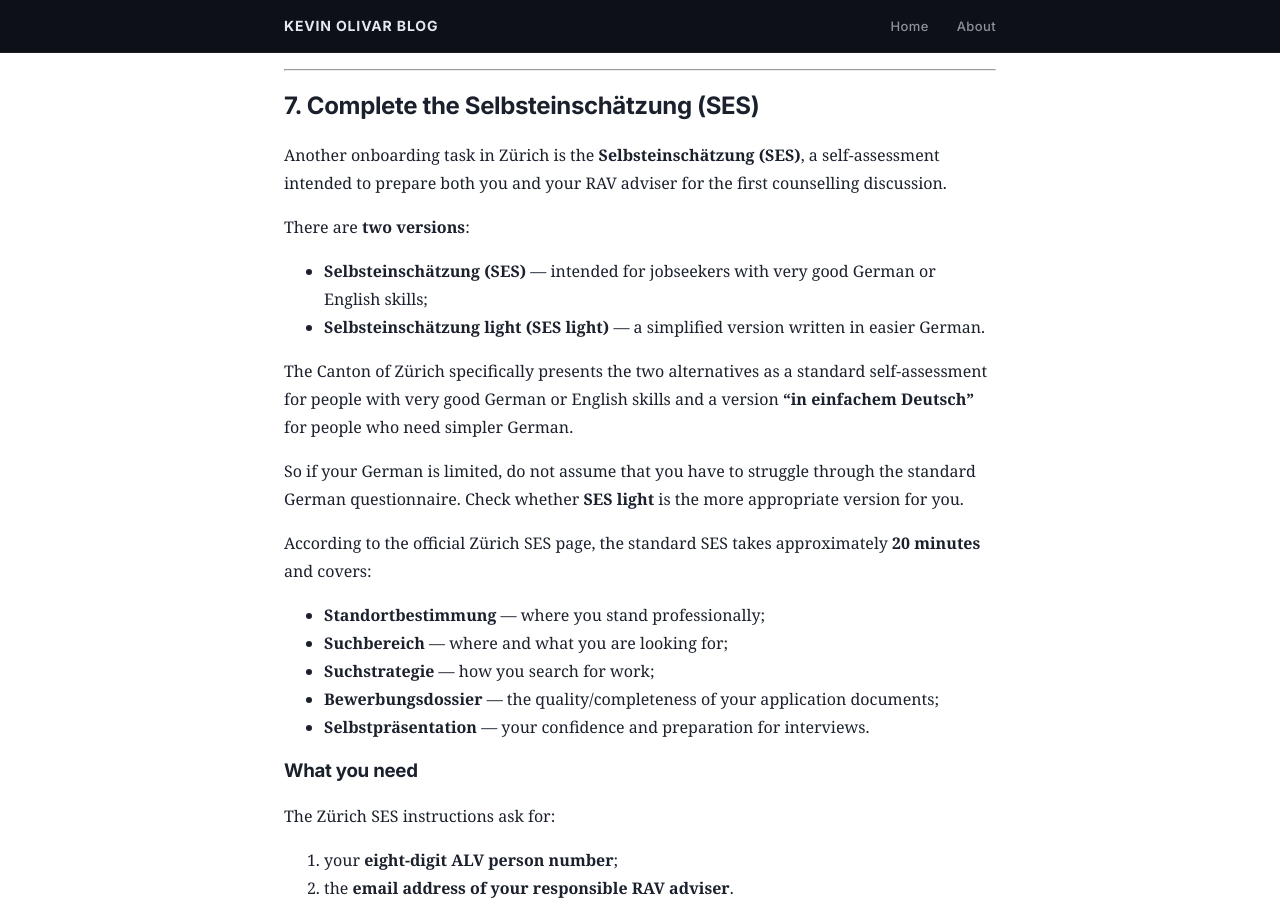
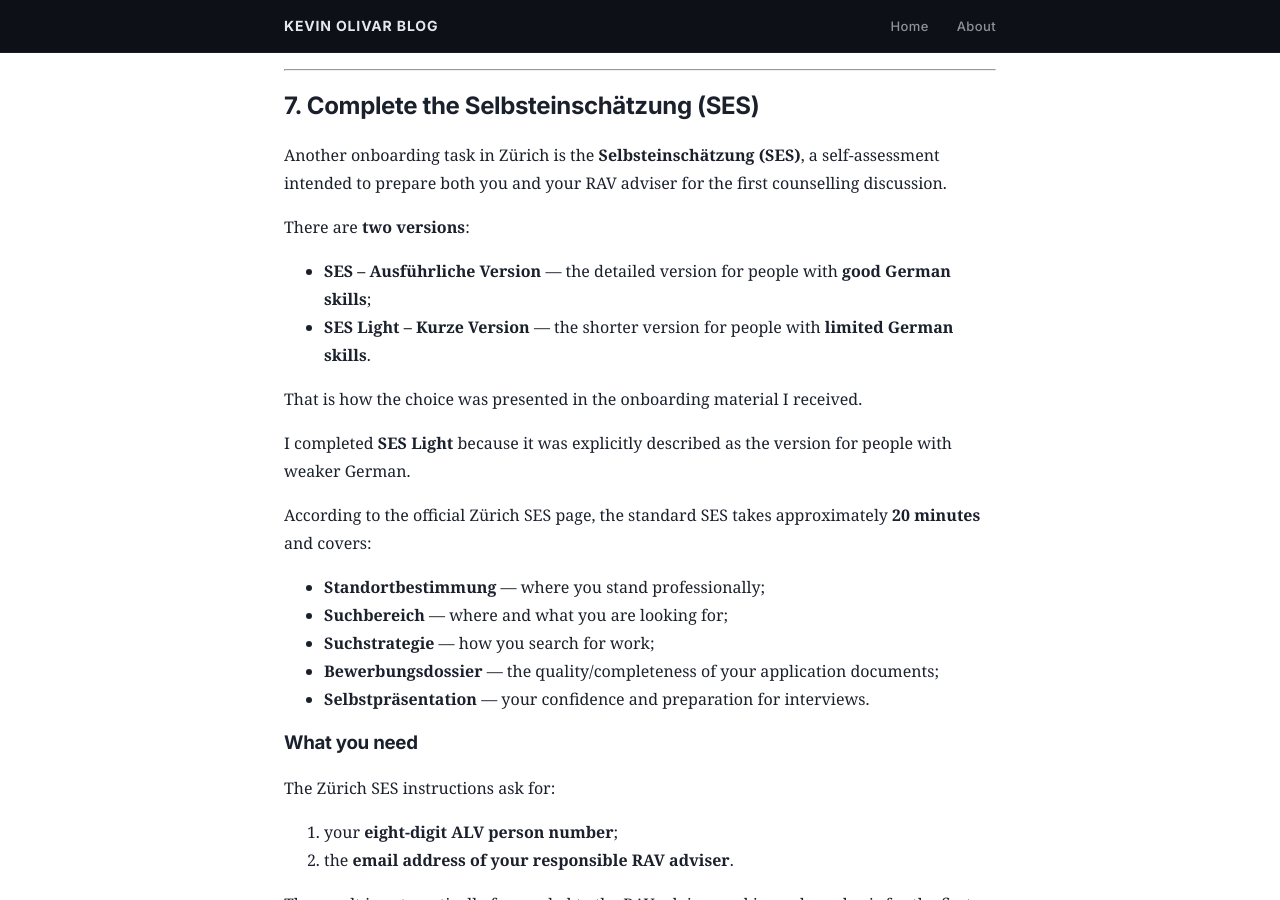
Before and after one commit to olivark/olivark.github.io, a Jekyll site: the page built from _posts/2026-08-18-rav-onboarding-switzerland.md, in a window 1280 px wide and 900 px high, scrolled down 8289 px. Built offline with Jekyll 4.4.1, drawn with Linux system fonts in a browser that asks for light colours.

Commit message:
doc: update rav post regarding SES

```diff
--- a/_posts/2026-08-18-rav-onboarding-switzerland.md
+++ b/_posts/2026-08-18-rav-onboarding-switzerland.md
@@ -289,12 +289,12 @@ Another onboarding task in Zürich is the **Selbsteinschätzung (SES)**, a self-
 
 There are **two versions**:
 
-- **Selbsteinschätzung (SES)** — intended for jobseekers with very good German or English skills;
-- **Selbsteinschätzung light (SES light)** — a simplified version written in easier German.
+- **SES – Ausführliche Version** — the detailed version for people with **good German skills**;
+- **SES Light – Kurze Version** — the shorter version for people with **limited German skills**.
 
-The Canton of Zürich specifically presents the two alternatives as a standard self-assessment for people with very good German or English skills and a version **"in einfachem Deutsch"** for people who need simpler German.
+That is how the choice was presented in the onboarding material I received.
 
-So if your German is limited, do not assume that you have to struggle through the standard German questionnaire. Check whether **SES light** is the more appropriate version for you.
+I completed **SES Light** because it was explicitly described as the version for people with weaker German.
 
 According to the official Zürich SES page, the standard SES takes approximately **20 minutes** and covers:
 
```
